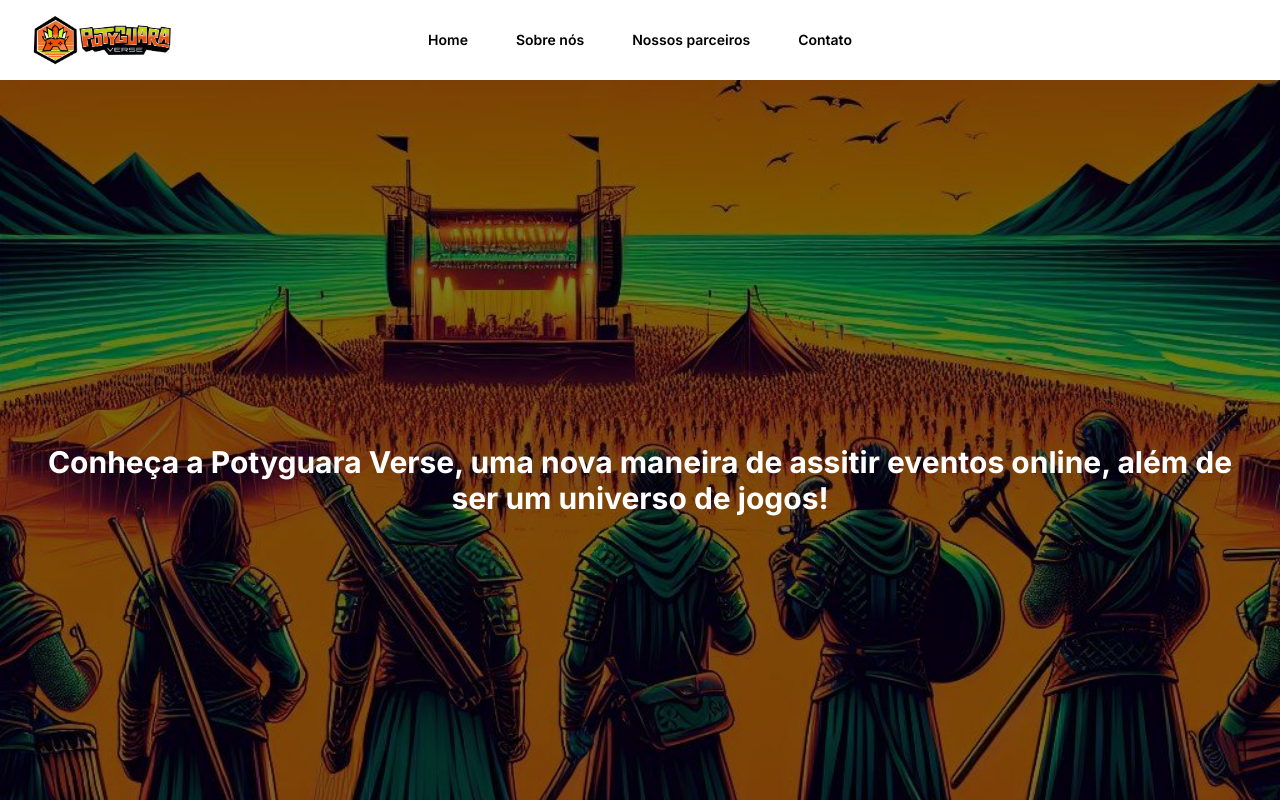
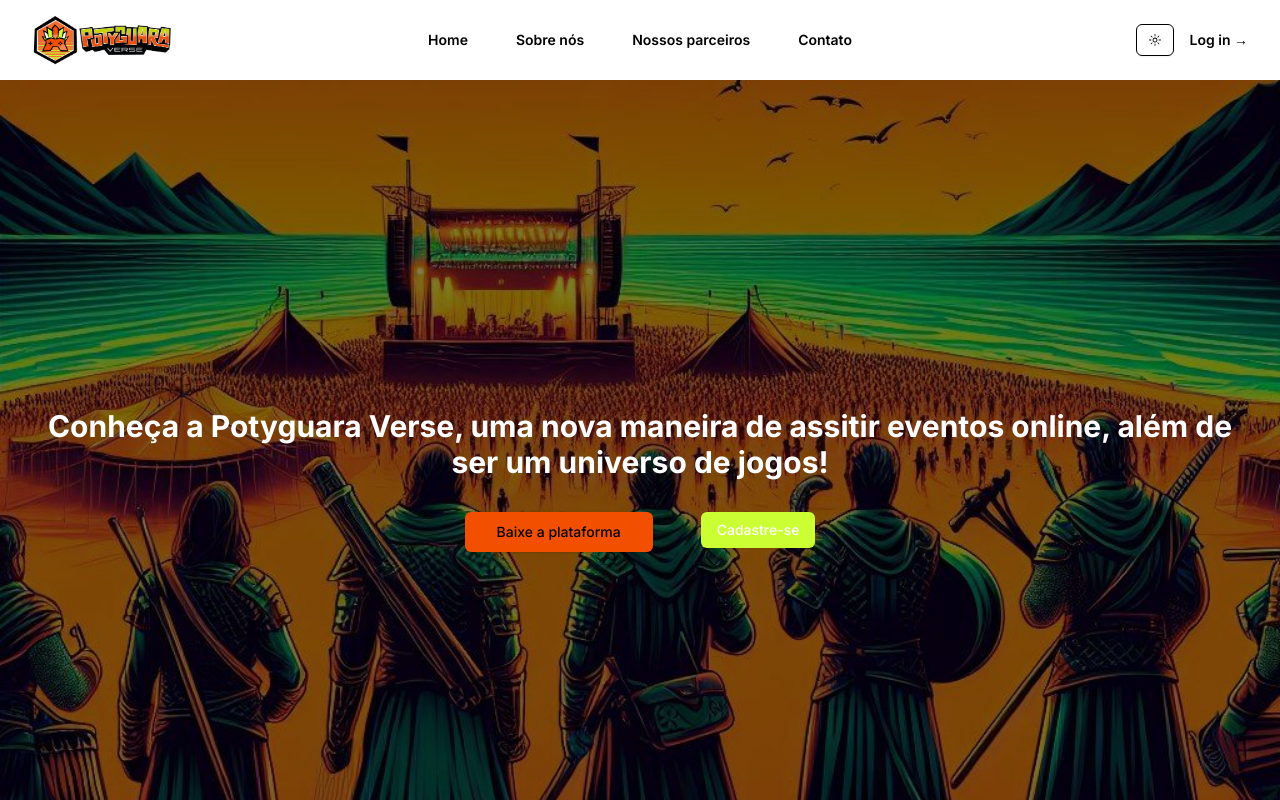
Before and after one commit to marinarosas/potyguara-verse-site, a Next.js app: page / in a window 1280 px wide. Shown: the top 800 px of the page. Built offline with nearby package versions, Linux system fonts and the light colour scheme.

Commit message:
improvement: Putting all buttons back

```diff
--- a/src/components/Contact/index.tsx
+++ b/src/components/Contact/index.tsx
@@ -145,7 +145,7 @@ export function Contact() {
       </div>
 
       {/* Final call singup */}
-      {/* <div className="h-96 md:h-full lg:h-full w-1/2 justify-center align-middle space-y-8 m-auto">
+      <div className="h-96 md:h-full lg:h-full w-1/2 justify-center align-middle space-y-8 m-auto">
         <h1 className="text-foreground text-3xl text-center items-center">
           Bora curtir o <br /> primeiro show?
         </h1>
@@ -172,15 +172,8 @@ export function Contact() {
             Comunidade Steam
           </Button>
         </div>
-      </div> */}
-       <div className="h-96 md:h-full lg:h-full w-1/2 justify-center align-middle space-y-8 m-auto">
-        <h1 className="text-foreground text-3xl text-center items-center">
-          Bora curtir o <br /> primeiro show?
-        </h1>
-        <div className="flex flex-col gap-8 items-center ">
-        <ReactPlayer url='https://youtu.be/v-M28eX_WvY'/>
-        </div>
       </div>
+
     </div>
   );
 }
--- a/src/components/Header/index.tsx
+++ b/src/components/Header/index.tsx
@@ -208,7 +208,7 @@ export function Header() {
           </Popover> */}
         </Popover.Group>
         <div className="hidden lg:flex lg:flex-1 lg:justify-end lg:space-x-4 h-20 items-center">
-          {/* <DropdownMenu>
+          <DropdownMenu>
             <DropdownMenuTrigger asChild>
               <Button
                 className="lg:w-fit md:w-fit sm:w-fit"
@@ -231,13 +231,13 @@ export function Header() {
                 Dark
               </DropdownMenuItem>
             </DropdownMenuContent>
-          </DropdownMenu> */}
-          {/* <a
+          </DropdownMenu>
+          <a
             className="text-sm font-semibold leading-6 hover:text-primary hover:cursor-pointer"
             onClick={() => handleNavigateToLoginPage()}
           >
             Log in <span aria-hidden="true">&rarr;</span>
-          </a> */}
+          </a>
         </div>
       </nav>
 
@@ -291,7 +291,7 @@ export function Header() {
                 >
                   Contato
                 </a>
-                {/* <Disclosure as="div" className="-mx-3">
+                <Disclosure as="div" className="-mx-3">
                   {({ open }) => (
                     <>
                       <Disclosure.Button className="flex w-full items-center justify-between rounded-lg py-2 pl-3 pr-3.5 text-base font-semibold leading-7 hover:bg-gray-50 hover:text-background">
@@ -318,16 +318,16 @@ export function Header() {
                       </Disclosure.Panel>
                     </>
                   )}
-                </Disclosure> */}
+                </Disclosure>
               </div>
               <div className="flex pt-4 justify-between">
-                {/* <a
+                <a
                   href="#"
                   className="-mx-3 block rounded-lg px-3 py-2.5 text-base font-semibold leading-7 hover:text-orange-md"
                   onClick={() => handleNavigateToLoginPage()}
                 >
                   Log in
-                </a> */}
+                </a>
                 <DropdownMenu>
                   <DropdownMenuTrigger asChild>
                     <Button variant="outline" size="icon">
--- a/src/components/HomePage/index.tsx
+++ b/src/components/HomePage/index.tsx
@@ -21,7 +21,7 @@ export function Homepage() {
         Conheça a Potyguara Verse, uma nova
         maneira de assitir eventos online, além de ser um universo de jogos!
       </h1>
-      {/* <div className="flex flex-col lg:flex-row gap-12">
+      <div className="flex flex-col lg:flex-row gap-12">
         <Button variant="default" size="lg" >Baixe a plataforma</Button>
         <Dialog>
           <DialogTrigger asChild>
@@ -32,7 +32,7 @@ export function Homepage() {
             <ChooseUserRole />
           </Suspense>
         </Dialog>
-      </div> */}
+      </div>
     </div>
   );
 }
--- a/src/components/OurPartnership/index.tsx
+++ b/src/components/OurPartnership/index.tsx
@@ -12,6 +12,7 @@ import LogoSebrae from '../../../public/logo 50 anos  roxo.png'
 import LogoSudene from '../../../public/sudene.png'
 import LogoGuitaura from '../../../public/logoGuitaura.png'
 import Image from 'next/image'
+import ReactPlayer from 'react-player'
 
 const slides = [
   // {
@@ -49,7 +50,7 @@ const slides = [
 
 export default function OurPartnership() {
   return (
-    <>
+    <div className='bg-background'>
       <div
         className="h-96 md:h-screen lg:h-screen bg-muted-foreground flex-col gap-4 items-center justify-center pt-10 -mb-20"
         id="ourpartnership"
@@ -105,6 +106,11 @@ export default function OurPartnership() {
           </Swiper>
         </div>
       </div>
-    </>
+      <div className="h-full w-full bg-background justify-center align-middle space-y-8 m-auto">
+        <div className="flex flex-col gap-8 items-center ">
+        <ReactPlayer url='https://youtu.be/v-M28eX_WvY'/>
+        </div>
+      </div>
+    </div>
   )
 }
```
